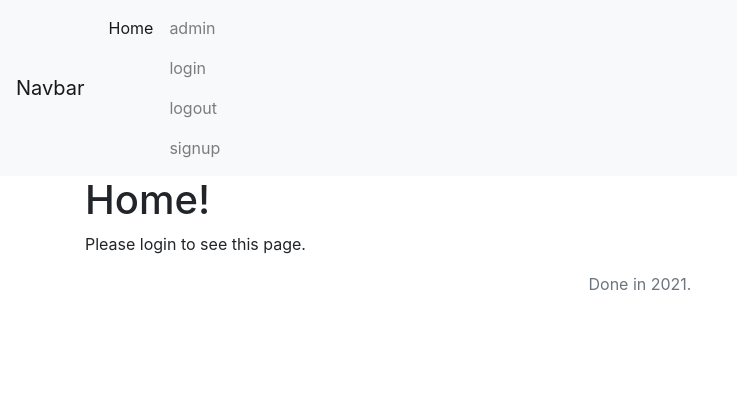
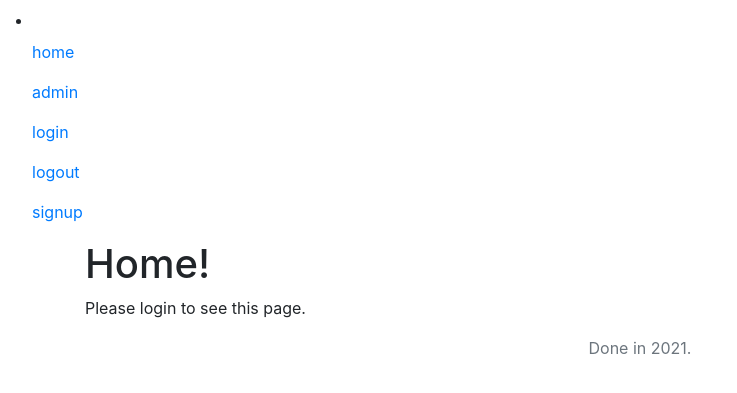
Before and after one commit to tstsrv-de/rpg, a Django app: template rpg/templates/home.html in a window 1280 px wide. Shown: the top 393 px of the page, without its empty margins (0-737 px from the left). Run offline with Django 3.2, Linux system fonts and the light colour scheme; the template is opened without the code that fills it, so the values that code supplies are empty; some libraries are stand-ins or nearby versions.

```diff
--- a/rpg/templates/base.html
+++ b/rpg/templates/base.html
@@ -1,40 +1,33 @@
-<!doctype html>
+<!DOCTYPE html>
 <html>
   <head>
-  <meta charset="utf-8">
-  <meta name="viewport" content="width=device-width, initial-scale=1, shrink-to-fit=no">
+    <meta charset="utf-8" />
+    <meta
+      name="viewport"
+      content="width=device-width, initial-scale=1, shrink-to-fit=no"
+    />
 
     <title>Browser RPG-Adventure</title>
 
-<link rel="stylesheet" href="https://stackpath.bootstrapcdn.com/bootstrap/4.1.3/css/bootstrap.min.css" integrity="sha384-MCw98/SFnGE8fJT3GXwEOngsV7Zt27NXFoaoApmYm81iuXoPkFOJwJ8ERdknLPMO" crossorigin="anonymous">
-
+    <link
+      rel="stylesheet"
+      href="https://stackpath.bootstrapcdn.com/bootstrap/4.1.3/css/bootstrap.min.css"
+      integrity="sha384-MCw98/SFnGE8fJT3GXwEOngsV7Zt27NXFoaoApmYm81iuXoPkFOJwJ8ERdknLPMO"
+      crossorigin="anonymous"
+    />
   </head>
 
   <body>
-
     <header>
-
-   <nav class="navbar navbar-expand-lg navbar-light bg-light">
-            <a class="navbar-brand" href="#">Navbar</a>
-            <button class="navbar-toggler" type="button" data-toggle="collapse" data-target="#navbarSupportedContent" aria-controls="navbarSupportedContent" aria-expanded="false" aria-label="Toggle navigation">
-                <span class="navbar-toggler-icon"></span>
-            </button>
-
-            <div class="collapse navbar-collapse" id="navbarSupportedContent">
-                <ul class="navbar-nav mr-auto">
-                <li class="nav-item active">
-                    <a class="nav-link" href="#">Home <span class="sr-only">(current)</span></a>
+      <nav class="navbar">
+        <li class="nav-item">
+          <a class="nav-link" href="../home/">home</a>
+          <a class="nav-link" href="../admin/">admin</a>
+          <a class="nav-link" href="../login/">login</a>
+          <a class="nav-link" href="../logout/">logout</a>
+          <a class="nav-link" href="../signup/">signup</a>
         </li>
-                <li class="nav-item">
-                    <a class="nav-link" href="admin/">admin</a>
-                    <a class="nav-link" href="login/">login</a>
-                    <a class="nav-link" href="logout/">logout</a>
-                    <a class="nav-link" href="signup/">signup</a>
-                </li>
-                </form>
-            </div>
       </nav>
-
     </header>
     <div class="container">
     {% block content %}
@@ -46,6 +39,5 @@
         <p>Done in {% now "Y" %}.</p>
       </div>
     </footer>
-
   </body>
 </html>
```
Lines whose indentation alone changed are shown as unchanged.
